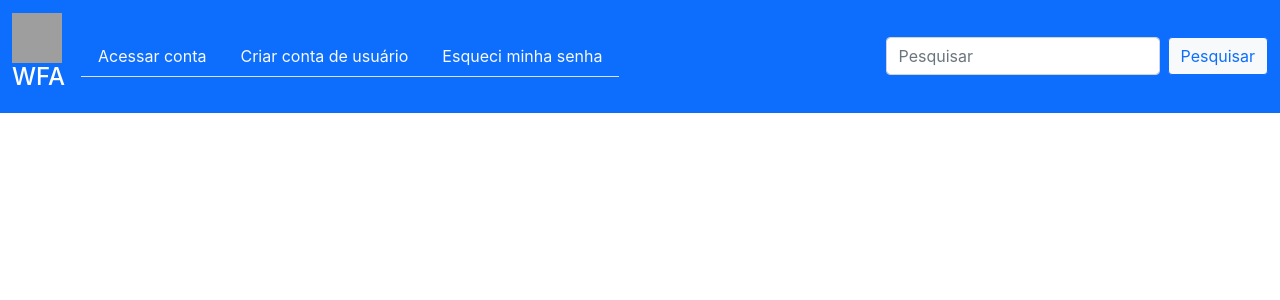
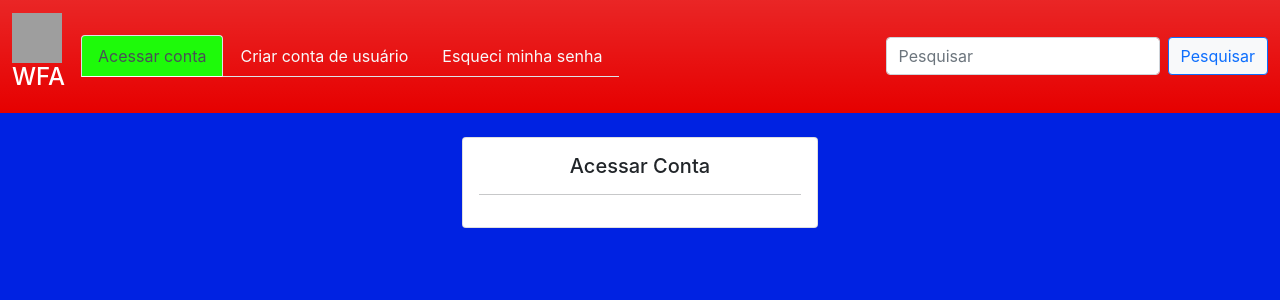
Before and after one commit to wilsonfelix/Aula2_React, a React (Create React App) app: page / in a window 1280 px wide. Shown: the top 300 px of the page. Built offline with nearby package versions, Linux system fonts and the light colour scheme; grey boxes are pictures that could not be loaded.

Commit message:
alterando css

```diff
--- a/src/App.css
+++ b/src/App.css
@@ -1,38 +1,13 @@
-.App {
-  text-align: center;
+.bg-primary {
+
+  background-color:hsl(0, 100%, 45%) !important;
 }
 
-.App-logo {
-  height: 40vmin;
-  pointer-events: none;
+body {
+  background-color:rgb(0, 34, 226) !important;
 }
 
-@media (prefers-reduced-motion: no-preference) {
-  .App-logo {
-    animation: App-logo-spin infinite 20s linear;
-  }
+.bg-loxa {
+
+  background-color:hsl(115, 96%, 51%) !important;
 }
-
-.App-header {
-  background-color: #000000;
-  min-height: 100vh;
-  display: flex;
-  flex-direction: column;
-  align-items: center;
-  justify-content: center;
-  font-size: calc(10px + 2vmin);
-  color: white;
-}
-
-.App-link {
-  color: #61dafb;
-}
-
-@keyframes App-logo-spin {
-  from {
-    transform: rotate(0deg);
-  }
-  to {
-    transform: rotate(360deg);
-  }
-}
--- a/src/App.js
+++ b/src/App.js
@@ -1,6 +1,7 @@
 //importando os componentes criados
 import Header from "./components/Header";
 import Main from "./components/Main";
+import './App.css';
 
 export default function App() {
   return (
--- a/src/components/Header.js
+++ b/src/components/Header.js
@@ -1,20 +1,21 @@
 import React from 'react';
 import { NavLink } from 'react-router-dom';
+
 //declara o componente utilizando sintaxe de função
 export default function Header() {
     //retornar o conteudo HTML renderizado pelo componente
     return (
         <div>
-            <nav className="navbar navbar-expand-lg navbar-dark bg-primary">
+            <nav className="navbar navbar-expand-lg navbar-dark bg-primary bg-gradient">
                 <div className="container-fluid">
-                    <a className="navbar-brand" href="#"><img src="https://www.freelogoservices.com/blog/wp-content/uploads/transparent-logo.jpg" width="50" height="50" alt="" /><h4 class="d-flex justify-content-center">WFA</h4></a>
+                    <a className="navbar-brand" href="/"><img src="https://www.freelogoservices.com/blog/wp-content/uploads/transparent-logo.jpg" width="50" height="50" alt="" /><h4 class="d-flex justify-content-center">WFA</h4></a>
                     <button className="navbar-toggler" type="button" data-bs-toggle="collapse" data-bs-target="#navbarSupportedContent" aria-controls="navbarSupportedContent" aria-expanded="false" aria-label="Toggle navigation">
                         <span className="navbar-toggler-icon"></span>
                     </button>
                     <div className="collapse navbar-collapse" id="navbarSupportedContent">
                         <ul className="nav nav-tabs">
                             <li className="nav-item">
-                                <NavLink className="nav-link link-light" aria-current="page" to="/acessar-conta">Acessar conta</NavLink>
+                                <NavLink className="nav-link link-light bg-loxa" aria-current="page" to="/">Acessar conta</NavLink>
                             </li>
                             <li className="nav-item">
                                 <NavLink className="nav-link link-light" aria-current="page" to="/criar-conta">Criar conta de usuário</NavLink>
--- a/src/components/Main.js
+++ b/src/components/Main.js
@@ -7,7 +7,7 @@ import PasswordPage from '../pages/PasswordPage';
 const Main = () => (
     <div className="container mt-4">
         <Routes>
-         <Route path="/acessar-conta" exact element={<LoginPage />} />
+         <Route path="/" exact element={<LoginPage />} />
          <Route path="/criar-conta" element={<RegisterPage />} />
          <Route path="/esqueci-minha-senha" element={<PasswordPage />} />
         </Routes>
--- a/src/pages/RegisterPage.js
+++ b/src/pages/RegisterPage.js
@@ -2,13 +2,11 @@ import React from 'react';
 
 const RegisterPage = () => (
     <div className="row">
-        <div className="col-md-4 offset-md-4">
+        <div className="col-md-8 offset-md-2">
             <div className="card">
                 <div className="card-body">
-                    <div className="text-center">
-                        <h5>Criar conta de usuário</h5>
-                        <hr />
-                    </div>
+                    <h5 class="card-title">Criar conta de usuário</h5>
+                    <p>Preencha os campos abaixo para criar uma conta de acesso.</p>
                 </div>
             </div>
         </div>
```
